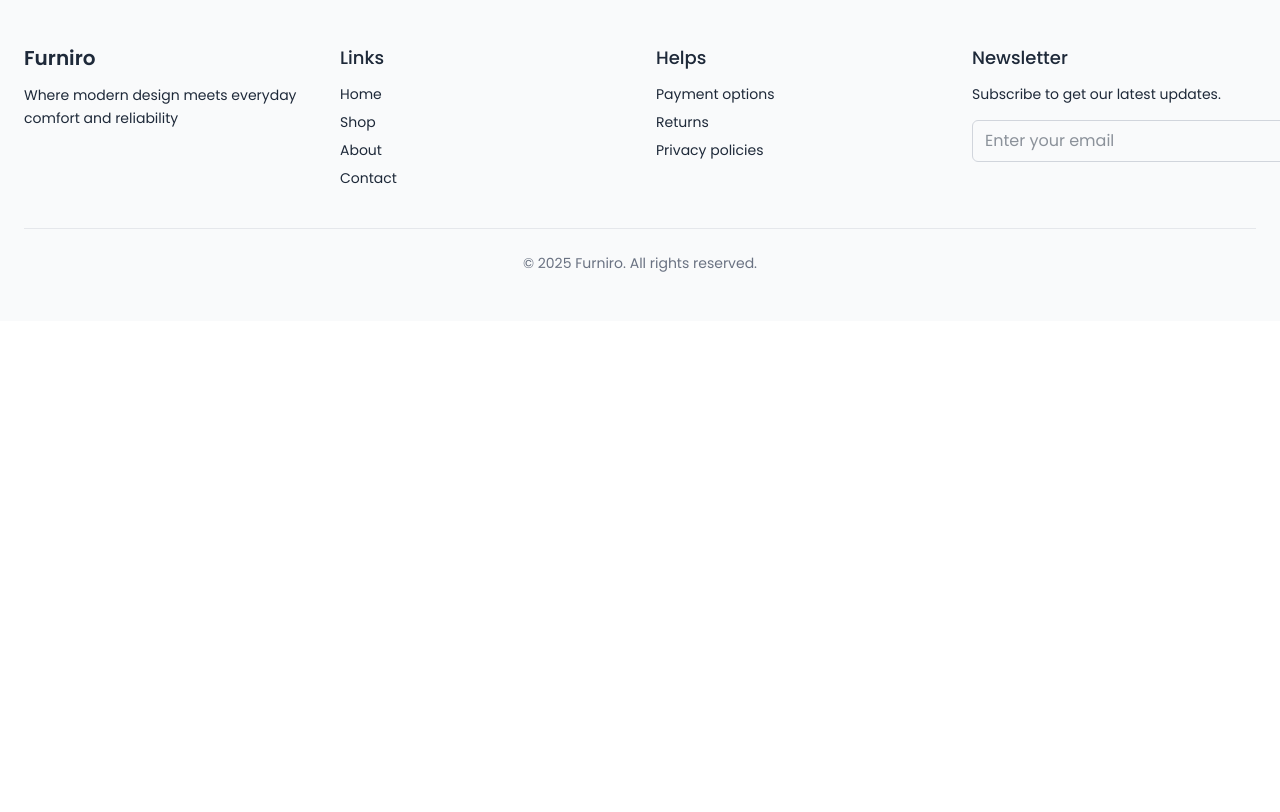
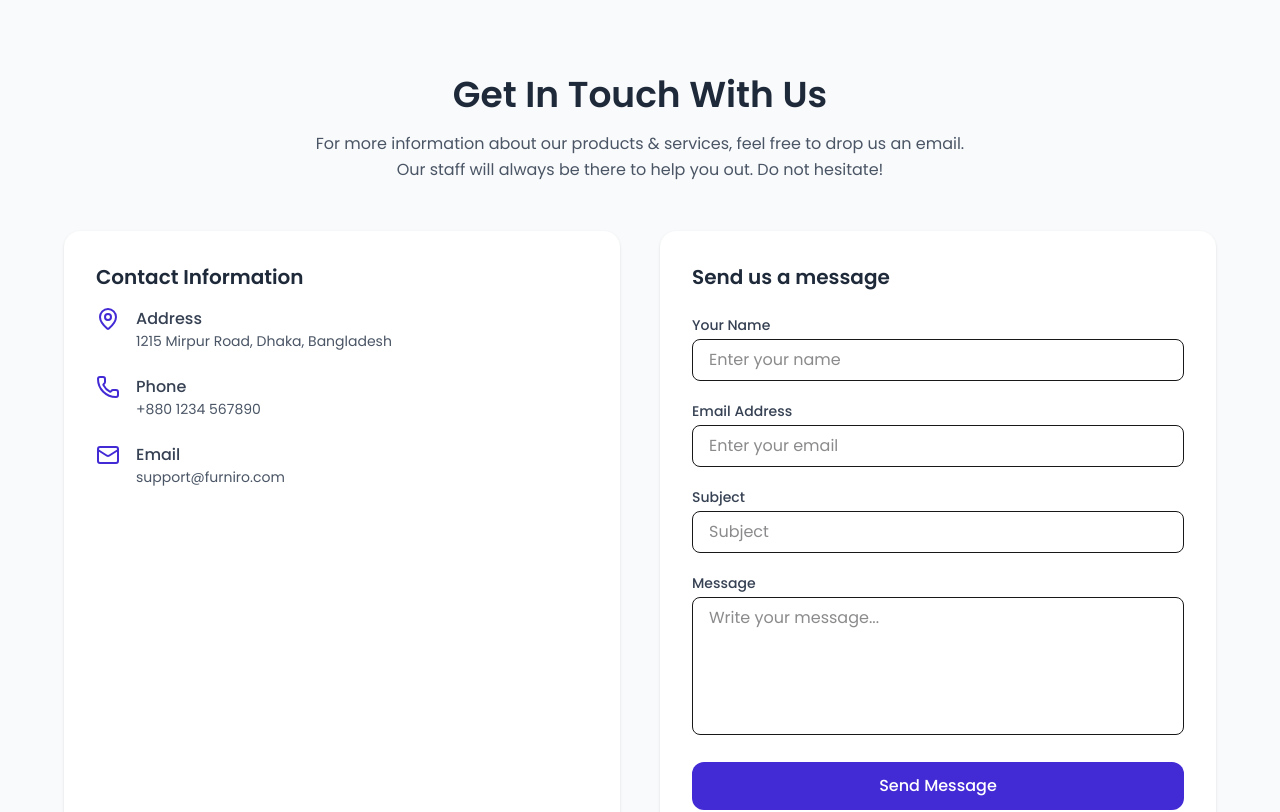
Before and after one commit to touhidtamim/Furniro, a React (Vite) app: page /contact in a window 1280 px wide. Shown: the part 360-1172 px from the top of the page. Before the commit the page ends 800 px from the top, so only its background shows below. Built offline with nearby package versions, Linux system fonts and the light colour scheme.

Commit message:
updated contact page

```diff
--- a/src/Pages/Contact/Contact.jsx
+++ b/src/Pages/Contact/Contact.jsx
@@ -1,13 +1,125 @@
 import React from "react";
 import SecondaryHero from "../../Components/Shared/seconderyHero";
+import { Phone, Mail, MapPin } from "lucide-react";
 
 const Contact = () => {
   return (
     <>
-      {/* Secondery HeroImg */}
+      {/* Secondary Hero */}
       <SecondaryHero />
 
       {/* Main Content */}
+      <section className="px-4 py-12 md:py-20 bg-gray-50">
+        <div className="max-w-6xl mx-auto">
+          {/* Header */}
+          <div className="text-center mb-12">
+            <h1 className="text-3xl md:text-4xl font-semibold text-gray-800 mb-4">
+              Get In Touch With Us
+            </h1>
+            <p className="text-gray-600 max-w-2xl mx-auto leading-relaxed">
+              For more information about our products & services, feel free to
+              drop us an email. Our staff will always be there to help you out.
+              Do not hesitate!
+            </p>
+          </div>
+
+          {/* Content Grid */}
+          <div className="grid grid-cols-1 lg:grid-cols-2 gap-10">
+            {/* Left Section - Contact Info */}
+            <div className="bg-white rounded-2xl shadow-sm p-6 md:p-8 space-y-6">
+              <h2 className="text-xl font-semibold text-gray-800 mb-4">
+                Contact Information
+              </h2>
+
+              <div className="flex items-start gap-4">
+                <MapPin className="text-primary" />
+                <div>
+                  <h3 className="font-medium text-gray-700">Address</h3>
+                  <p className="text-gray-600 text-sm">
+                    1215 Mirpur Road, Dhaka, Bangladesh
+                  </p>
+                </div>
+              </div>
+
+              <div className="flex items-start gap-4">
+                <Phone className="text-primary" />
+                <div>
+                  <h3 className="font-medium text-gray-700">Phone</h3>
+                  <p className="text-gray-600 text-sm">+880 1234 567890</p>
+                </div>
+              </div>
+
+              <div className="flex items-start gap-4">
+                <Mail className="text-primary" />
+                <div>
+                  <h3 className="font-medium text-gray-700">Email</h3>
+                  <p className="text-gray-600 text-sm">support@furniro.com</p>
+                </div>
+              </div>
+            </div>
+
+            {/* Right Section - Contact Form */}
+            <div className="bg-white rounded-2xl shadow-sm p-6 md:p-8">
+              <h2 className="text-xl font-semibold text-gray-800 mb-6">
+                Send us a message
+              </h2>
+
+              <form className="space-y-5">
+                <div>
+                  <label className="block text-sm font-medium text-gray-700 mb-1">
+                    Your Name
+                  </label>
+                  <input
+                    type="text"
+                    placeholder="Enter your name"
+                    className="w-full px-4 py-2 border rounded-lg focus:outline-none focus:ring-2 focus:ring-primary"
+                  />
+                </div>
+
+                <div>
+                  <label className="block text-sm font-medium text-gray-700 mb-1">
+                    Email Address
+                  </label>
+                  <input
+                    type="email"
+                    placeholder="Enter your email"
+                    className="w-full px-4 py-2 border rounded-lg focus:outline-none focus:ring-2 focus:ring-primary"
+                  />
+                </div>
+
+                <div>
+                  <label className="block text-sm font-medium text-gray-700 mb-1">
+                    Subject
+                  </label>
+                  <input
+                    type="text"
+                    placeholder="Subject"
+                    className="w-full px-4 py-2 border rounded-lg focus:outline-none focus:ring-2 focus:ring-primary"
+                  />
+                </div>
+
+                <div>
+                  <label className="block text-sm font-medium text-gray-700 mb-1">
+                    Message
+                  </label>
+                  <textarea
+                    rows="5"
+                    placeholder="Write your message..."
+                    className="w-full px-4 py-2 border rounded-lg resize-none focus:outline-none focus:ring-2 focus:ring-primary"
+                  ></textarea>
+                </div>
+
+                <button
+                  type="submit"
+                  className="w-full bg-primary text-white py-3 rounded-xl font-medium hover:opacity-90 transition"
+                >
+                  Send Message
+                </button>
+              </form>
+            </div>
+          </div>
+        </div>
+      </section>
     </>
   );
 };
```
